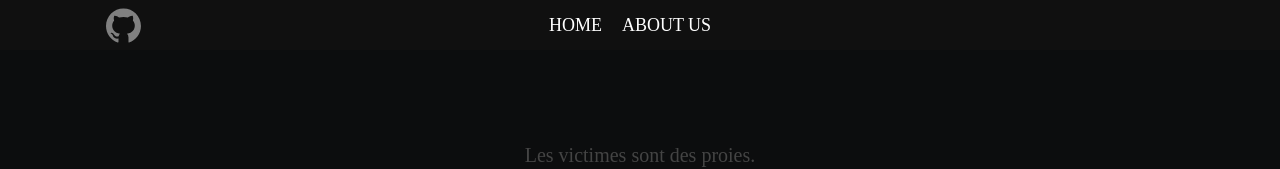
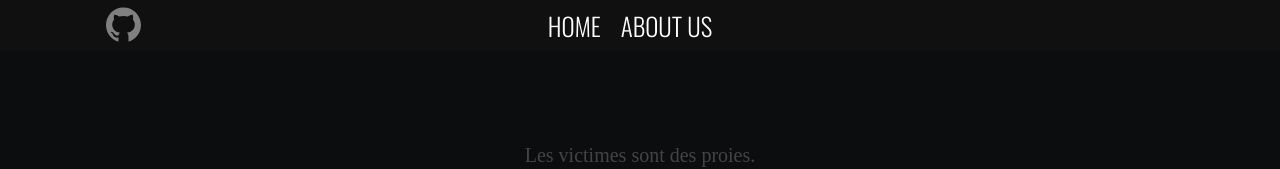
Before and after one commit to m-ensr/phis-fe, a React (Create React App) app: page / in a window 1280 px wide. Shown: the top 169 px of the page. Built offline with nearby package versions, Linux system fonts and the light colour scheme.

Commit message:
Update topbar

```diff
--- a/src/components/topbar/Topbar.jsx
+++ b/src/components/topbar/Topbar.jsx
@@ -4,7 +4,7 @@
 
 function Topbar() {
   const handleLinkClick = (path) => {
-    window.location.href = path; // Yeni sayfaya yönlendirme
+    window.location.href = path;
   };
 
   return (
--- a/src/components/topbar/topbar.css
+++ b/src/components/topbar/topbar.css
@@ -1,3 +1,5 @@
+@import url("https://fonts.googleapis.com/css2?family=Oswald:wght@300;400;600&display=swap");
+
 .top {
   width: 100%;
   height: 50px;
@@ -7,7 +9,7 @@
   display: flex;
   align-items: center;
   z-index: 999;
-  font-family: "Josefin Sans";
+  font-family: "Oswald", sans-serif;
 }
 
 .topLeft,
@@ -44,8 +46,8 @@
 .top .topCenter .topList .topListItem {
   text-decoration: none;
   margin-right: 20px;
-  font-size: 18px;
-  font-weight: 300;
+  font-size: 25px;
+  font-weight: 350;
   color: white;
   cursor: pointer;
 }
```
